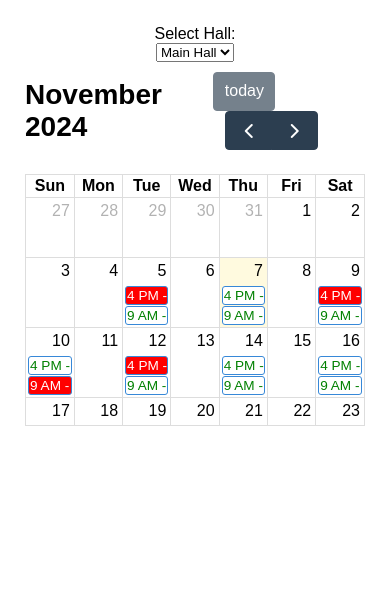
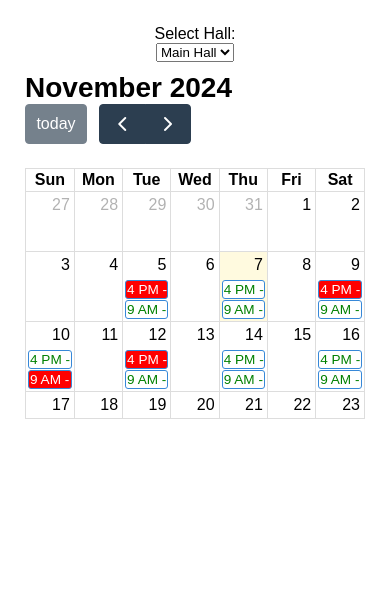
Before and after one commit to Rejeesh-K-R/Convention-center, a plain HTML site: page booking.html in a window 390 px wide. Drawn offline with nearby package versions, Linux system fonts and the light colour scheme.

Commit message:
third commit

```diff
--- a/booking.html
+++ b/booking.html
@@ -7,7 +7,7 @@
   <link href="https://cdn.jsdelivr.net/npm/fullcalendar@5.11.3/main.min.css" rel="stylesheet">
   <script src="https://cdn.jsdelivr.net/npm/fullcalendar@5.11.3/main.min.js"></script>
   <style>
-    body {
+     body {
       margin: 25px;
       font-family: Arial, sans-serif;
       background-color: white;
@@ -131,7 +131,38 @@
       .form-group label {
         width: 100px; /* Adjust label width for smaller screens */
       }
+
+      /* Make the calendar fit better on mobile */
+      #calendar {
+        width: 100%;
+        max-width: 100%;
+        overflow-x: auto;
+      }
+
+      /* Fix calendar arrow and today button in mobile view */
+      .fc-toolbar-chunk {
+        display: flex;
+        justify-content: center;
+      }
+
+      .fc-prev-button, .fc-next-button {
+        font-size: 18px;
+      }
+
+      .fc-button {
+        padding: 6px 12px;
+        font-size: 12px;
+      }
+
+      .fc-today-button {
+        display: none; /* Hide today button on small screens */
+      }
+
+      .fc-header-toolbar {
+        flex-wrap: wrap;
+      }
     }
+
   </style>
 </head>
 <body>
```
